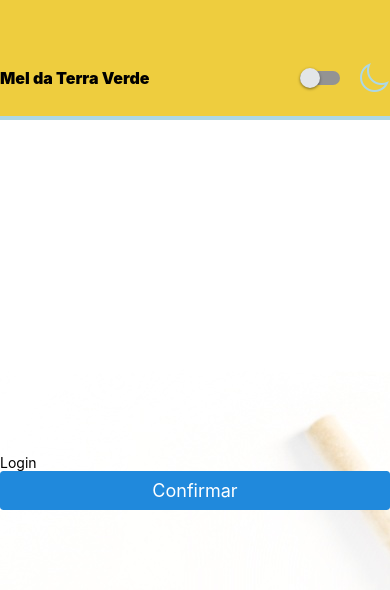
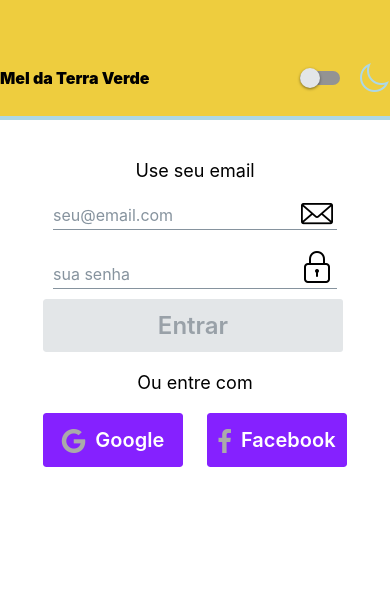
Before and after one commit to mrChernicharo/mel-da-terra-mobile, a React Native app: screen /Login in a window 390 px wide. Shown: the top 590 px of the page. Built offline with nearby package versions, Linux system fonts and the light colour scheme.

Commit message:
layout Login

```diff
--- a/src/screens/Address.tsx
+++ b/src/screens/Address.tsx
@@ -17,17 +17,16 @@ import { styles } from '../styles/address';
 import { ThemeContext } from '../store/ThemeContext';
 import splash from '../assets/min-lower.png';
 import { Ionicons, MaterialIcons } from '@expo/vector-icons';
+import { AppColors } from '../styles/colors';
 
 interface IAddressProps {
 	theme: string;
 }
 
-const accent = '#de12ff';
-const greeeen = '#41a36b';
-
 export default function Address() {
 	const navigation = useNavigation<AddressNavigationProp>();
 	const { theme } = useContext(ThemeContext);
+	const { accent } = AppColors(theme);
 
 	const [isFocused, setIsFocused] = useState(false);
 	const [isFilled, setIsFilled] = useState(false);
@@ -35,11 +34,9 @@ export default function Address() {
 
 	const s = styles(theme);
 
-	function handleSubmit() {
-		console.log(address);
-		navigation.push('Login');
+	function goToNewOrderScreen() {
+		navigation.push('NewOrder');
 	}
-
 	function handleInputBlur() {
 		console.log('blured');
 		setIsFocused(false);
@@ -53,6 +50,10 @@ export default function Address() {
 		setIsFilled(!!val);
 		setAddress(val);
 	}
+	function handleSubmit() {
+		console.log('submited address: ' + address);
+		goToNewOrderScreen();
+	}
 
 	return (
 		<SafeAreaView style={s.container}>
@@ -60,17 +61,19 @@ export default function Address() {
 				behavior={Platform.OS === 'ios' ? 'padding' : 'height'}
 			>
 				<View style={s.section}>
-					<Text style={s.text}>Informe o endereço para entrega</Text>
+					<View style={s.sectionTop}>
+						<Text style={s.text}>
+							Informe o endereço para entrega
+						</Text>
 
 						<Input
-						inputStyle={[s.input]}
-						inputContainerStyle={[
-							s.inputContainer,
+							inputStyle={s.input}
+							inputContainerStyle={
 								isFilled && {
-								borderBottomColor: greeeen,
+									borderBottomColor: accent,
 									borderBottomWidth: 3,
-							},
-						]}
+								}
+							}
 							placeholder={'Endereço aqui'}
 							rightIcon={
 								<MaterialIcons
@@ -80,7 +83,7 @@ export default function Address() {
 										s.inputIcon,
 
 										isFilled && {
-										color: greeeen,
+											color: accent,
 										},
 									]}
 								/>
@@ -89,17 +92,22 @@ export default function Address() {
 							onFocus={handleInputFocus}
 							onChangeText={handleInputChange}
 						/>
+					</View>
+
+					<View style={s.sectionBottom}>
 						<Button
 							title="Confirmar"
 							buttonStyle={s.button}
 							titleStyle={s.buttonText}
 							onPress={handleSubmit}
+							disabled={!isFilled}
 						/>
 						<View style={s.bottomLinkBox}>
 							<Text style={s.text}>{'Depois informo. '}</Text>
-						<TouchableOpacity>
+							<TouchableOpacity onPress={goToNewOrderScreen}>
 								<Text style={s.linkText}>Pular</Text>
 							</TouchableOpacity>
+						</View>
 					</View>
 				</View>
 			</KeyboardAvoidingView>
--- a/src/screens/Login.tsx
+++ b/src/screens/Login.tsx
@@ -1,12 +1,30 @@
-import React, { useContext } from 'react';
-import { SafeAreaView, View, Text, Image, ImageBackground } from 'react-native';
+import React, { useContext, useState } from 'react';
+import {
+	SafeAreaView,
+	View,
+	Text,
+	TextInput,
+	TouchableOpacity,
+	ImageBackground,
+	KeyboardAvoidingView,
+	Platform,
+} from 'react-native';
 import { useNavigation } from '@react-navigation/native';
-import { Button } from 'react-native-elements';
+import { LoginNavigationProp } from '../routes/index';
+import { Button, Input } from 'react-native-elements';
 
+import { styles } from '../styles/login';
 import { ThemeContext } from '../store/ThemeContext';
-import { LoginNavigationProp, StackParams } from '../routes/index';
-import { styles } from '../styles/login';
-import splash from '../assets/splash2.jpg';
+import {
+	Feather,
+	Fontisto,
+	Ionicons,
+	MaterialCommunityIcons,
+	MaterialIcons,
+	SimpleLineIcons,
+} from '@expo/vector-icons';
+import { AppColors } from '../styles/colors';
+import splash from '../assets/min-lower.png';
 
 interface ILoginProps {
 	theme: string;
@@ -15,21 +33,148 @@ interface ILoginProps {
 export default function Login() {
 	const navigation = useNavigation<LoginNavigationProp>();
 	const { theme } = useContext(ThemeContext);
+	const { accent } = AppColors(theme);
+
+	const [isEmailFocused, setIsEmailFocused] = useState(false);
+	const [isEmailFilled, setIsEmailFilled] = useState(false);
+	const [isPasswordFocused, setIsPasswordFocused] = useState(false);
+	const [isPasswordFilled, setIsPasswordFilled] = useState(false);
+	const [login, setLogin] = useState<string>('');
 
 	const s = styles(theme);
 
-	function handleBtnPressed() {
+	function goToNewOrderScreen() {
 		navigation.push('NewOrder');
+	}
+	function handleEmailInputBlur() {
+		console.log('blured');
+		setIsEmailFocused(false);
+		setIsEmailFilled(!!Login);
+	}
+	function handleEmailInputFocus() {
+		console.log('focused');
+		setIsEmailFocused(true);
+	}
+	function handleEmailInputChange(val: string) {
+		setIsEmailFilled(!!val);
+		setLogin(val);
+	}
+	function handlePasswordInputBlur() {
+		console.log('blured');
+		setIsPasswordFocused(false);
+		setIsPasswordFilled(!!Login);
+	}
+	function handlePasswordInputFocus() {
+		console.log('focused');
+		setIsPasswordFocused(true);
+	}
+	function handlePasswordInputChange(val: string) {
+		setIsPasswordFilled(!!val);
+		setLogin(val);
+	}
+	function handleSubmit() {
+		console.log('submited Login: ' + Login);
+		goToNewOrderScreen();
 	}
 
 	return (
 		<SafeAreaView style={s.container}>
-			<ImageBackground source={splash} resizeMode="cover" style={s.image}>
-				<View>
-					<Text>Login</Text>
-					<Button title="Confirmar" onPress={handleBtnPressed} />
-				</View>
-			</ImageBackground>
+			<View style={s.section}>
+				<KeyboardAvoidingView
+					behavior={Platform.OS === 'ios' ? 'padding' : 'height'}
+				>
+					<View style={s.sectionTop}>
+						<Text style={s.text}>{'Use seu email'}</Text>
+
+						<Input
+							inputStyle={s.input}
+							inputContainerStyle={
+								isEmailFilled && {
+									borderBottomColor: accent,
+									borderBottomWidth: 3,
+								}
+							}
+							placeholder={'seu@email.com'}
+							rightIcon={
+								<Fontisto
+									name="email"
+									size={32}
+									style={[
+										s.inputIcon,
+										s.mailInput,
+										isEmailFilled && {
+											color: accent,
+										},
+									]}
+								/>
+							}
+							onBlur={handleEmailInputBlur}
+							onFocus={handleEmailInputFocus}
+							onChangeText={handleEmailInputChange}
+						/>
+
+						<Input
+							inputStyle={s.input}
+							inputContainerStyle={
+								isPasswordFilled && {
+									borderBottomColor: accent,
+									borderBottomWidth: 3,
+								}
+							}
+							placeholder={'sua senha'}
+							rightIcon={
+								<SimpleLineIcons
+									name="lock"
+									size={32}
+									style={[
+										s.inputIcon,
+										isPasswordFilled && {
+											color: accent,
+										},
+									]}
+								/>
+							}
+							onBlur={handlePasswordInputBlur}
+							onFocus={handlePasswordInputFocus}
+							onChangeText={handlePasswordInputChange}
+						/>
+
+						<Button
+							title="Entrar"
+							buttonStyle={s.button}
+							titleStyle={s.buttonText}
+							onPress={handleSubmit}
+							disabled={!isEmailFilled || !isPasswordFilled}
+						/>
+						<Text style={s.separatorText}>{'Ou entre com'}</Text>
+					</View>
+
+					<View style={s.sectionBottom}>
+						<Button
+							title="Google"
+							buttonStyle={s.socialButton}
+							titleStyle={s.socialButtonText}
+							onPress={handleSubmit}
+							icon={
+								<Fontisto name="google" style={s.buttonIcon} />
+							}
+						/>
+
+						<Button
+							title="Facebook"
+							buttonStyle={s.socialButton}
+							titleStyle={s.socialButtonText}
+							onPress={handleSubmit}
+							icon={
+								<Fontisto
+									name="facebook"
+									style={s.buttonIcon}
+								/>
+							}
+						/>
+					</View>
+				</KeyboardAvoidingView>
+			</View>
 		</SafeAreaView>
 	);
 }
--- a/src/screens/NewOrder.tsx
+++ b/src/screens/NewOrder.tsx
@@ -25,7 +25,11 @@ export default function NewOrder() {
 
 	return (
 		<SafeAreaView style={s.container}>
-			<ImageBackground source={splash} resizeMode="cover" style={s.image}>
+			<ImageBackground
+				source={splash}
+				resizeMode="cover"
+				style={s.bgImage}
+			>
 				<View>
 					<Text>Novo Pedido</Text>
 					<Button title="Vamos lá" onPress={handleBtnPressed} />
--- a/src/styles/address.tsx
+++ b/src/styles/address.tsx
@@ -14,32 +14,28 @@ const styles = (theme: IAppTheme) => {
 		},
 
 		section: {
+			// borderWidth: 2,
 			alignItems: 'center',
 			justifyContent: 'space-between',
 			height: 220,
 			marginBottom: 200,
 		},
-
+		sectionTop: { width: '100%' },
+		sectionBottom: { width: '100%', alignItems: 'center' },
 		text: { fontSize: 18, color: colors.text },
 		bgText: { fontSize: 18, color: colors.bgText },
 		input: {
-			// width: '100%',
-			// borderBottomWidth: 2,
 			borderBottomColor: colors.green,
 			color: colors.text,
 			fontSize: 16,
 			marginBottom: -20,
-			// padding: 2,
 		},
-		inputContainer: {},
 		inputIcon: {
-			// width: 32,
-			// height: 32,
 			marginBottom: -16,
 		},
 		bottomLinkBox: {
 			flexDirection: 'row',
-			paddingTop: 6,
+			marginTop: 22,
 		},
 		linkText: { fontSize: 18, fontWeight: '600', color: colors.accent },
 		button: {
@@ -51,17 +47,6 @@ const styles = (theme: IAppTheme) => {
 			fontSize: 24,
 			fontWeight: '600',
 		},
-		// headingText: { fontSize: 30, color: colors.text },
-		// logo: {
-		// 	width: 200,
-		// 	height: 200,
-		// },
-		// bgImage: {
-		// 	width: '100%',
-		// 	flex: 1,
-		// 	alignItems: 'center',
-		// 	justifyContent: 'center',
-		// },
 	});
 };
 export { styles };
--- a/src/styles/colors.ts
+++ b/src/styles/colors.ts
@@ -1,6 +1,6 @@
 export const AppColors = (colorScheme: string) => ({
 	primary: '#eecd3e',
-	accent: '#de12ff',
+	accent: '#8521ff',
 	bg: colorScheme === 'dark' ? '#000' : '#fff',
 	bg2: colorScheme === 'dark' ? '#232323' : '#eee',
 	text: colorScheme === 'dark' ? '#fff' : '#000',
--- a/src/styles/login.tsx
+++ b/src/styles/login.tsx
@@ -1,17 +1,74 @@
 import { StyleSheet } from 'react-native';
+import { IAppTheme } from '../store/ThemeContext';
+import { AppColors } from './colors';
 
-const styles = (theme: string) =>
-	StyleSheet.create({
+const styles = (theme: IAppTheme) => {
+	const colors = AppColors(theme);
+
+	return StyleSheet.create({
 		container: {
 			flex: 1,
+			alignItems: 'center',
+			justifyContent: 'flex-start',
+			backgroundColor: colors.bg,
 		},
-		logo: {},
-		text: {},
-		button: {},
-		image: {
-			flex: 1,
-			justifyContent: 'center',
+		section: {
+			paddingTop: 40,
+			alignItems: 'center',
+			justifyContent: 'space-between',
+		},
+		sectionTop: {
+			justifyContent: 'space-between',
+		},
+		sectionBottom: {
+			flexDirection: 'row',
+			alignItems: 'center',
+			justifyContent: 'space-between',
+		},
+		input: {
+			borderBottomColor: colors.green,
+			color: colors.text,
+			fontSize: 16,
+			marginBottom: -20,
+		},
+		mailInput: {
+			marginBottom: -16,
+		},
+		inputIcon: {
+			marginBottom: -6,
+		},
+		button: {
+			width: 300,
+			backgroundColor: colors.accent,
+		},
+		socialButton: {
+			width: 140,
+			backgroundColor: colors.accent,
+		},
+		text: { fontSize: 18, color: colors.text, textAlign: 'center' },
+		separatorText: {
+			fontSize: 18,
+			color: colors.text,
+			marginVertical: 20,
+			textAlign: 'center',
+		},
+		bgText: { fontSize: 18, color: colors.bgText },
+		linkText: { fontSize: 18, fontWeight: '600', color: colors.accent },
+		buttonText: {
+			paddingVertical: 4,
+			fontSize: 24,
+			fontWeight: '600',
+		},
+		socialButtonText: {
+			paddingVertical: 7,
+			fontSize: 20,
+			fontWeight: '600',
+		},
+		buttonIcon: {
+			marginRight: 10,
+			fontSize: 24,
+			color: colors.bgText,
 		},
 	});
-
+};
 export { styles };
```
Also changed, not shown: src/screens/Intro.tsx (+4 -3 lines). Lines whose indentation alone changed are shown as unchanged.
